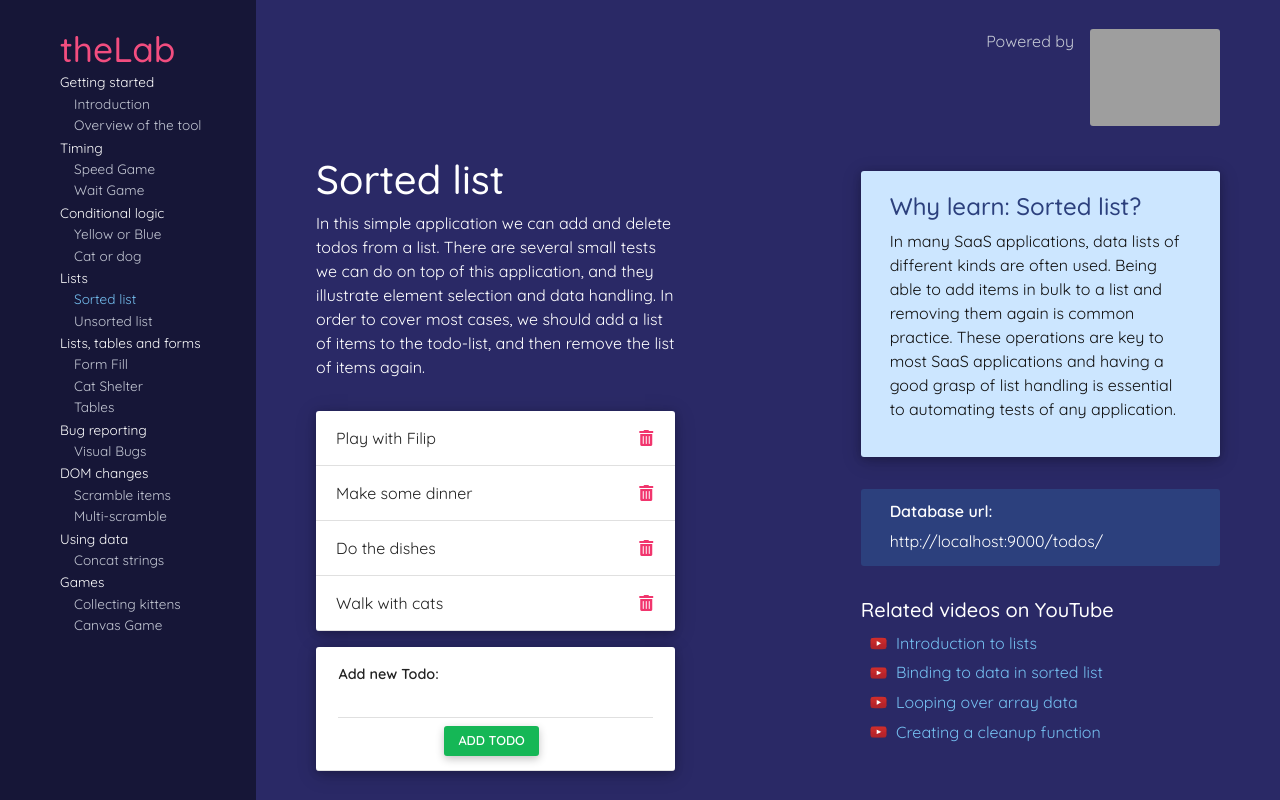
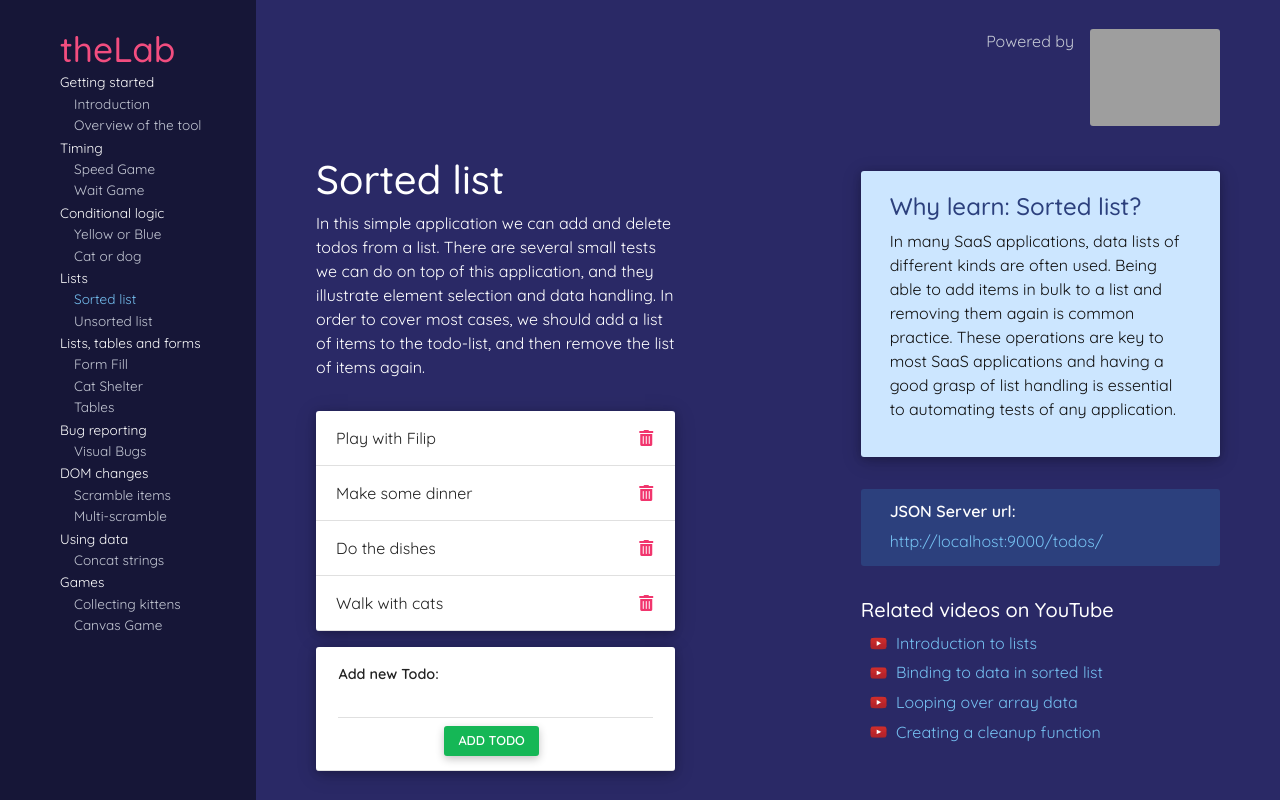
Before and after one commit to karinlj/boozang-thelab, a React (Create React App) app: page /sortedList in a window 1280 px wide. Shown: the top 800 px of the page. Built offline with nearby package versions, Linux system fonts and the light colour scheme; data requests are answered from the project's data file; grey boxes are pictures that could not be loaded.

Commit message:
json server url

```diff
--- a/src/components/text/DbInfo.js
+++ b/src/components/text/DbInfo.js
@@ -7,41 +7,30 @@ const todosUrl = "http://localhost:9000/todos/";
 export const UsersDb = () => {
   return (
     <section className="db_info_section">
-      <h6>Database url: </h6>
-      {/* <Link to={usersUrl} target="_blank">
+      <h6>JSON Server url: </h6>
+      <a href={usersUrl} target="_blank">
         {usersUrl}
-      </Link> */}
-      <p>{usersUrl}</p>
+      </a>
     </section>
   );
 };
 export const TodosDb = () => {
   return (
     <section className="db_info_section">
-      <h6>Database url: </h6>
-      <p>{todosUrl}</p>
+      <h6>JSON Server url: </h6>
+      <a href={todosUrl} target="_blank">
+        {todosUrl}
+      </a>
     </section>
   );
 };
 export const CatsDb = () => {
   return (
     <section className="db_info_section">
-      <h6>Database url: </h6>
-      <p>{catsUrl}</p>
+      <h6>JSON Server url: </h6>
+      <a href={catsUrl} target="_blank">
+        {catsUrl}
+      </a>
     </section>
   );
 };
-// const DbInfo = (props) => {
-//   const { children } = props;
-//   return (
-//     <section className="db_info_section">
-//       <h6>Database url: </h6>
-
-//       {/* <Link to={usersUrl} target="_blank">
-//         {usersUrl}
-//       </Link> */}
-//       <p>{children}</p>
-//     </section>
-//   );
-// };
-// export default DbInfo;
```
Also changed, not shown: 1 other file (tests, documents, lock files or other folders).
